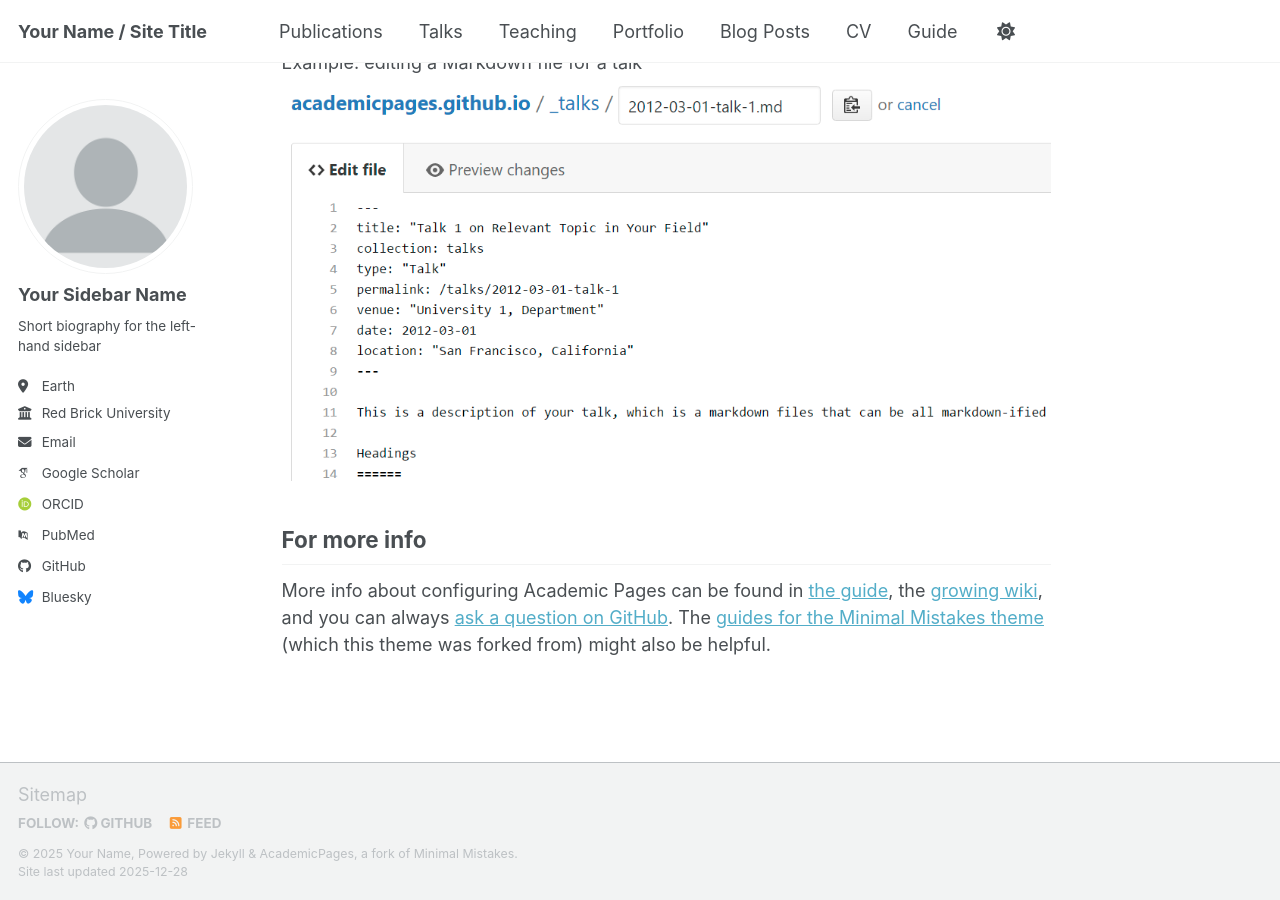
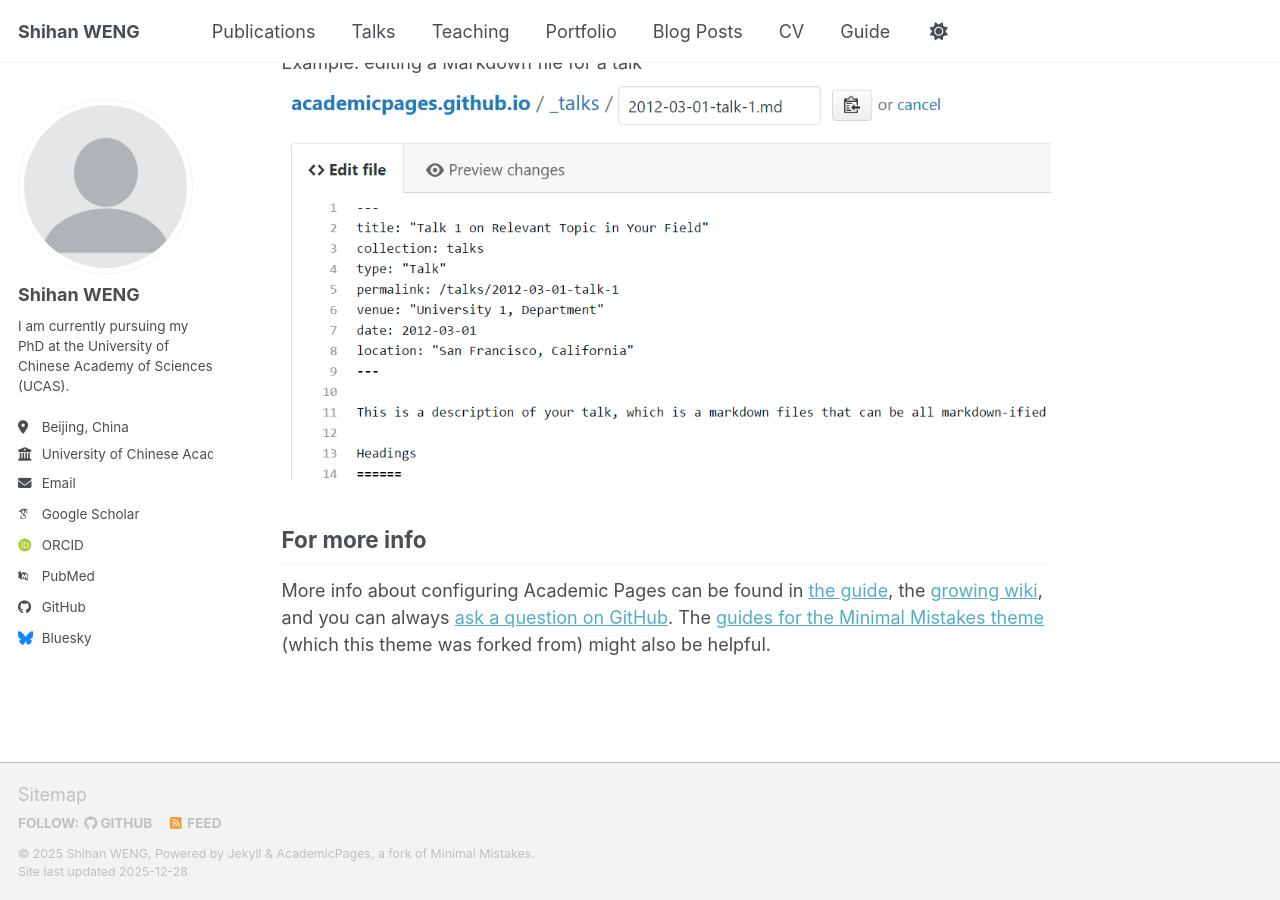
Before and after one commit to ShihanWENG/ShihanWENG.github.io, a Jekyll site: the page built from _pages/about.md, in a window 1280 px wide and 900 px high, scrolled down 2738 px. Built offline with Jekyll 4.4.1, drawn with Linux system fonts in a browser that asks for light colours; some web fonts are replaced; a script bundle is joined from its source files by our own code; library files that are not in the unit come from our copies; our own code applies the rules of GitHub Pages for plain Markdown files.

Commit message:
Update _config.yml

```diff
--- a/_config.yml
+++ b/_config.yml
@@ -9,10 +9,10 @@
 # Basic Site Settings
 locale                   : "en-US"
 site_theme               : "default" # the available themes options are "default", "air", "sunrise", "mint", "dirt" and "contrast"
-title                    : "Your Name / Site Title"
+title                    : "Shihan WENG"
 title_separator          : "-"
-name                     : &name "Your Name"
-description              : &description "Your Name's academic portfolio"   # Update this with a general description of your site, this is the default if not overridden by a page
+name                     : &name "Shihan WENG"
+description              : &description "This is Shihan's homepage."   # Update this with a general description of your site, this is the default if not overridden by a page
 url                      : https://academicpages.github.io # The base hostname & protocol for your site e.g. "https://[your GitHub username].github.io",
                                                            # or if you already have some other page hosted on Github then use "https://[your GitHub username].github.io/[Your Repo Name]"
 baseurl                  : "" # the subpath of your site, e.g. "/blog"
@@ -24,13 +24,13 @@ repository               : "academicpages/academicpages.github.io"
 author:
   # Biographic information
   avatar           : "profile.png"
-  name             : "Your Sidebar Name"
+  name             : "Shihan WENG"
   pronouns         : # example: "she/her"
-  bio              : "Short biography for the left-hand sidebar"
-  location         : "Earth"
-  employer         : "Red Brick University"
+  bio              : "I am currently pursuing my PhD at the University of Chinese Academy of Sciences (UCAS)."
+  location         : "Beijing, China"
+  employer         : "University of Chinese Academy of Sciences"
   uri              : # URL
-  email            : "none@example.org"
+  email            : "wengshihan24@mails.ucas.ac.cn"
 
   # Academic websites
   academia         : # URL
```
